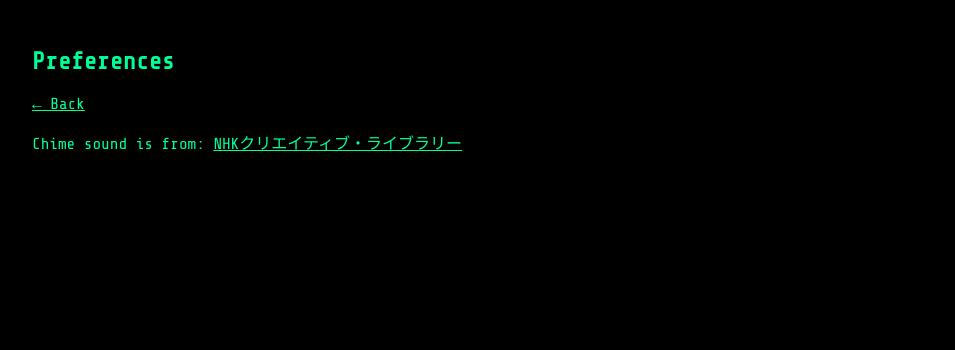
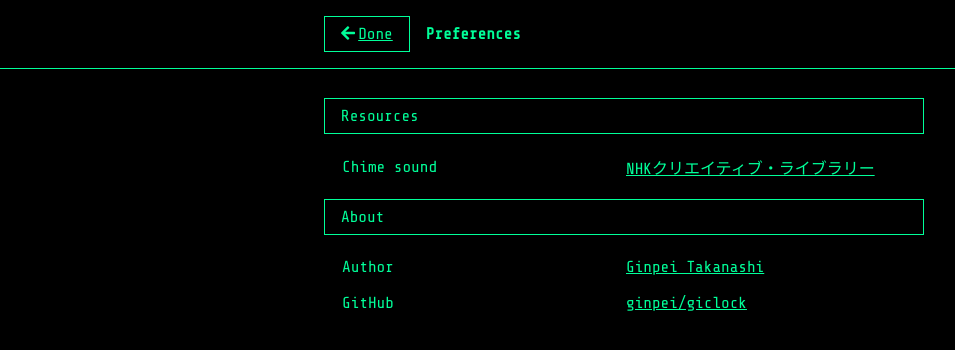
Before and after one commit to ginpei/giclock, a Nuxt app: page /preferences in a window 1280 px wide. Shown: the top 350 px of the page, without its empty margins (16-971 px from the left). Built offline with nearby package versions, Linux system fonts and the light colour scheme.

Commit message:
settings

```diff
--- /dev/null
+++ b/components/settings/SettingColumn.vue
@@ -0,0 +1,22 @@
+<template lang="pug">
+  tr
+    th {{title}}
+    td
+      slot
+</template>
+
+<script>
+  export default {
+    props: [
+      'title',
+    ],
+  }
+</script>
+
+<style lang="sass" scoped>
+  table.setting-table > tbody > tr > th
+    font-weight: normal
+    padding: .5em 1em
+    text-align: left
+    width: 50%
+</style>
--- /dev/null
+++ b/components/settings/SettingInput.vue
@@ -0,0 +1,37 @@
+<template lang="pug">
+  input.setting-input(v-model="currentValue" :readonly="readonly" @input="pathEvent")
+</template>
+
+<script>
+  export default {
+    // will be extended
+    props: [
+      'readonly',
+      'value',
+    ],
+
+    data () {
+      return {
+        currentValue: this.value,
+      }
+    },
+
+    watch: {
+      value (value) {
+        this.currentValue = value
+      },
+    },
+
+    methods: {
+      pathEvent (event) {
+        this.$emit(event.type, event)
+      },
+    },
+  }
+</script>
+
+<style lang="sass" scoped>
+  input.setting-input
+    box-sizing: border-box
+    width: 100%
+</style>
--- /dev/null
+++ b/components/settings/SettingLayout.vue
@@ -0,0 +1,58 @@
+<template lang="pug">
+  article.layout
+    header.header
+      div.header-inner
+        router-link.back(to="/")
+          i.fa.fa-arrow-left
+          | Done
+        h1.title {{title}}
+
+    main.main
+      slot
+</template>
+
+<script>
+  export default {
+    props: [
+      'title',
+    ],
+  }
+</script>
+
+<style lang="sass" scoped>
+  .layout
+
+  .header
+    background-color: var(--color-bg)
+    border-bottom-width: 1px
+    border-bottom-style: solid
+    left: 0
+    position: sticky
+    top: 0
+
+  .header-inner
+    padding: 1rem
+    max-width: 600px
+    margin: 0 auto
+
+  .back
+    border-style: solid
+    border-width: 1px
+    display: inline-block
+    margin-right: 1rem
+    padding: .5em 1em
+    vertical-align: baseline
+
+    & > .fa
+      margin-right: 0.2rem
+
+  .title
+    display: inline
+    font-size: 1em
+    margin: 0
+
+  .main
+    padding: 1em
+    max-width: 600px
+    margin: 0 auto
+</style>
--- /dev/null
+++ b/components/settings/SettingTable.vue
@@ -0,0 +1,27 @@
+<template lang="pug">
+  section
+    h2.setting-heading {{heading}}
+    table.setting-table
+      tbody
+        slot
+</template>
+
+<script>
+  export default {
+    props: [
+      'heading',
+    ],
+  }
+</script>
+
+<style lang="sass" scoped>
+  .setting-heading
+    border-style: solid
+    border-width: 1px
+    font-size: 1em
+    font-weight: normal
+    padding: .5em 1em
+
+  table.setting-table
+    width: 100%
+</style>
--- /dev/null
+++ b/components/settings/index.js
@@ -0,0 +1,31 @@
+/**
+ * @example
+ * <!--
+ * const {
+ *   SettingHeading,
+ *   SettingInput,
+ *   SettingLayout,
+ *   SettingTable,
+ * } = require('../../components/settings/index.js')
+ * -->
+ *
+ * @example
+ * SettingLayout(title="Preferences")
+ *   SettingTable(heading="Database")
+ *     SettingColumn(title="Path")
+ *       SettingInput(:value="$store.state.preferences.databasePath" readonly)
+ *     SettingColumn(title="Reset")
+ *       GIconButton(icon="exclamation-triangle") Delete all
+ */
+
+import SettingColumn from './SettingColumn.vue'
+import SettingInput from './SettingInput.vue'
+import SettingLayout from './SettingLayout.vue'
+import SettingTable from './SettingTable.vue'
+
+export {
+  SettingColumn,
+  SettingInput,
+  SettingLayout,
+  SettingTable,
+}
--- a/layouts/default.vue
+++ b/layouts/default.vue
@@ -5,7 +5,7 @@
 </template>
 
 <style lang="sass">
-\:root
+html
   --color-bg: #000
   --color-fg: #0f9
 
--- a/pages/preferences.vue
+++ b/pages/preferences.vue
@@ -1,20 +1,34 @@
 <template lang="pug">
-  section.container
-    h1 Preferences
-    p
-      a(href="/") ← Back
+  SettingLayout(title="Preferences")
 
-    p
-      | Chime sound is from:&nbsp;
-      a(href="https://www1.nhk.or.jp/archives/creative/material/view.html?m=D0002011518_00000") NHKクリエイティブ・ライブラリー
+    SettingTable(heading="Resources")
+      SettingColumn(title="Chime sound")
+        a(href="https://www1.nhk.or.jp/archives/creative/material/view.html?m=D0002011518_00000") NHKクリエイティブ・ライブラリー
+
+    SettingTable(heading="About")
+      SettingColumn(title="Author")
+        a(href="https://ginpei.info/") Ginpei Takanashi
+      SettingColumn(title="GitHub")
+        a(href="https://github.com/ginpei/giclock") ginpei/giclock
 </template>
 
 <script>
+import {
+  SettingColumn,
+  SettingInput,
+  SettingLayout,
+  SettingTable,
+} from '~/components/settings/index.js'
+
 export default {
+  components: {
+    SettingColumn,
+    SettingInput,
+    SettingLayout,
+    SettingTable,
+  },
 }
 </script>
 
 <style lang="sass" scoped>
-.container
-  margin: 3rem
 </style>
```
